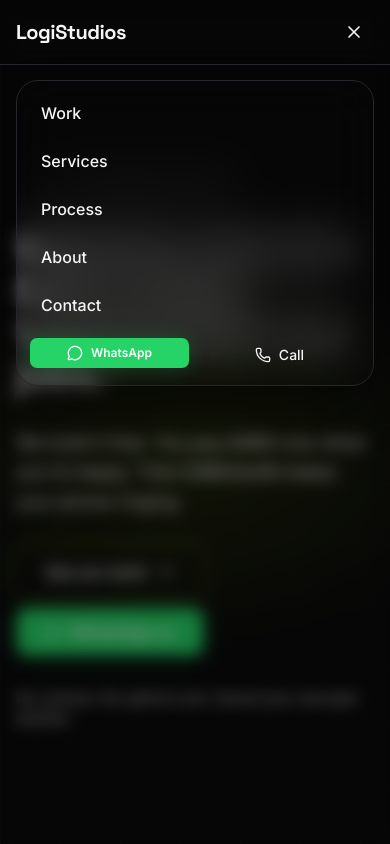
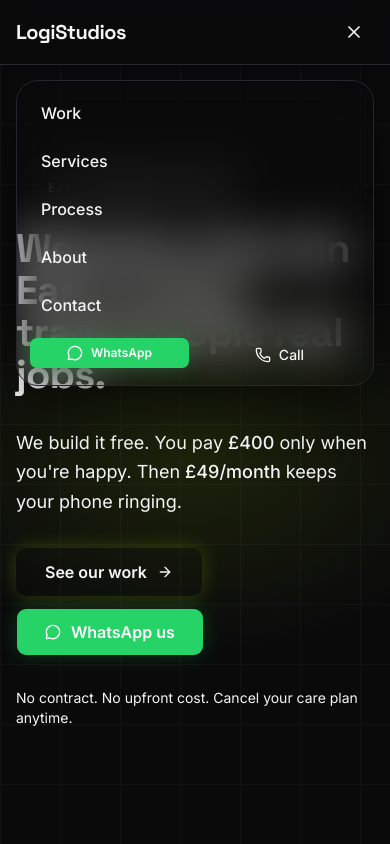
Before and after one commit to Mac0nia/Logi-Studios, a Next.js app in the folder logi-website/: page / in a window 390 px wide. Both pictures are taken after a click on the button "Open menu". Shown: the top 844 px of the page. Built offline with nearby package versions, Linux system fonts and the light colour scheme.

Commit message:
Add floating menu

```diff
--- a/logi-website/src/components/layout/header.tsx
+++ b/logi-website/src/components/layout/header.tsx
@@ -122,24 +122,15 @@ export function Header() {
       {/* Mobile floating dock menu */}
       <AnimatePresence>
         {menuOpen && (
-          <>
-            {/* Backdrop blur overlay */}
-            <motion.div
-              initial={{ opacity: 0 }}
-              animate={{ opacity: 1 }}
-              exit={{ opacity: 0 }}
-              transition={{ duration: 0.2 }}
-              className="fixed inset-0 z-40 bg-black/40 backdrop-blur-sm md:hidden"
-              onClick={() => setMenuOpen(false)}
-            />
+          <div className="fixed inset-0 z-40 md:hidden" onClick={() => setMenuOpen(false)}>
             {/* Floating dock */}
             <motion.div
               key="mobile-menu"
-              initial={{ opacity: 0, y: -16, scale: 0.95 }}
-              animate={{ opacity: 1, y: 0, scale: 1 }}
-              exit={{ opacity: 0, y: -16, scale: 0.95 }}
-              transition={{ duration: 0.25, ease: [0.16, 1, 0.3, 1] }}
-              className="fixed top-20 left-4 right-4 z-50 md:hidden"
+              initial={{ y: -12, scale: 0.97 }}
+              animate={{ y: 0, scale: 1, transition: { type: "spring", stiffness: 260, damping: 25 } }}
+              exit={{ y: -6, scale: 0.98, transition: { type: "spring", stiffness: 260, damping: 25 } }}
+              className="absolute top-20 left-4 right-4 z-50"
+              onClick={(e) => e.stopPropagation()}
             >
               <div className="mx-auto max-w-sm bg-[--ls-bg-secondary]/95 backdrop-blur-xl border border-[--ls-border] rounded-3xl shadow-2xl shadow-black/50 overflow-hidden">
                 <nav
@@ -197,7 +188,7 @@ export function Header() {
                 </div>
               </div>
             </motion.div>
-          </>
+          </div>
         )}
       </AnimatePresence>
     </>
```
